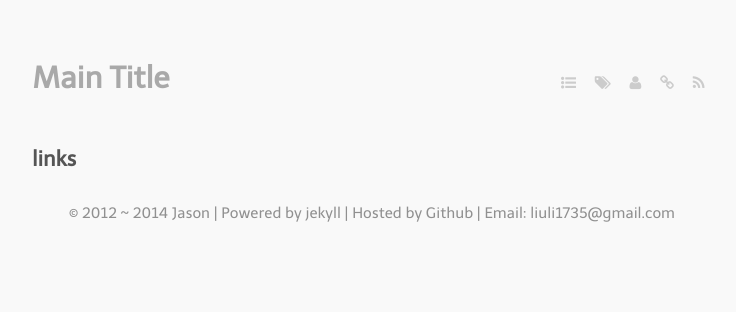
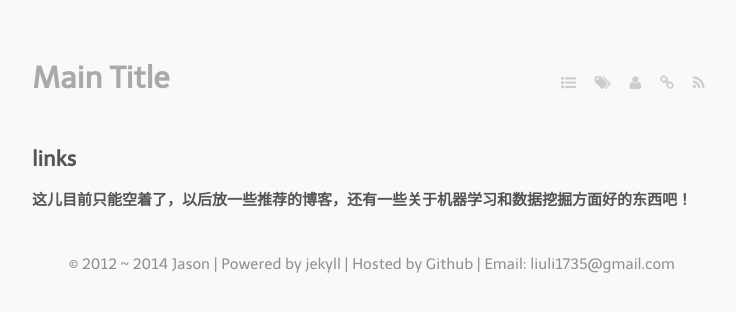
Before and after one commit to liuli1735/liuli1735.github.io, a Jekyll site: the page built from links.markdown, in a window 1280 px wide. Shown: the top 312 px of the page, without its empty margins (268-1004 px from the left). Built offline with Jekyll 4.4.1, drawn with Linux system fonts in a browser that asks for light colours; Markdown is read by kramdown in place of the engine named in the settings; comment, search, counter and statistics services are not loaded.

Commit message:
Update links.markdown

```diff
--- a/links.markdown
+++ b/links.markdown
@@ -2,3 +2,5 @@
 title: links
 layout: page
 ---
+
+**这儿目前只能空着了，以后放一些推荐的博客，还有一些关于机器学习和数据挖掘方面好的东西吧！**
```
